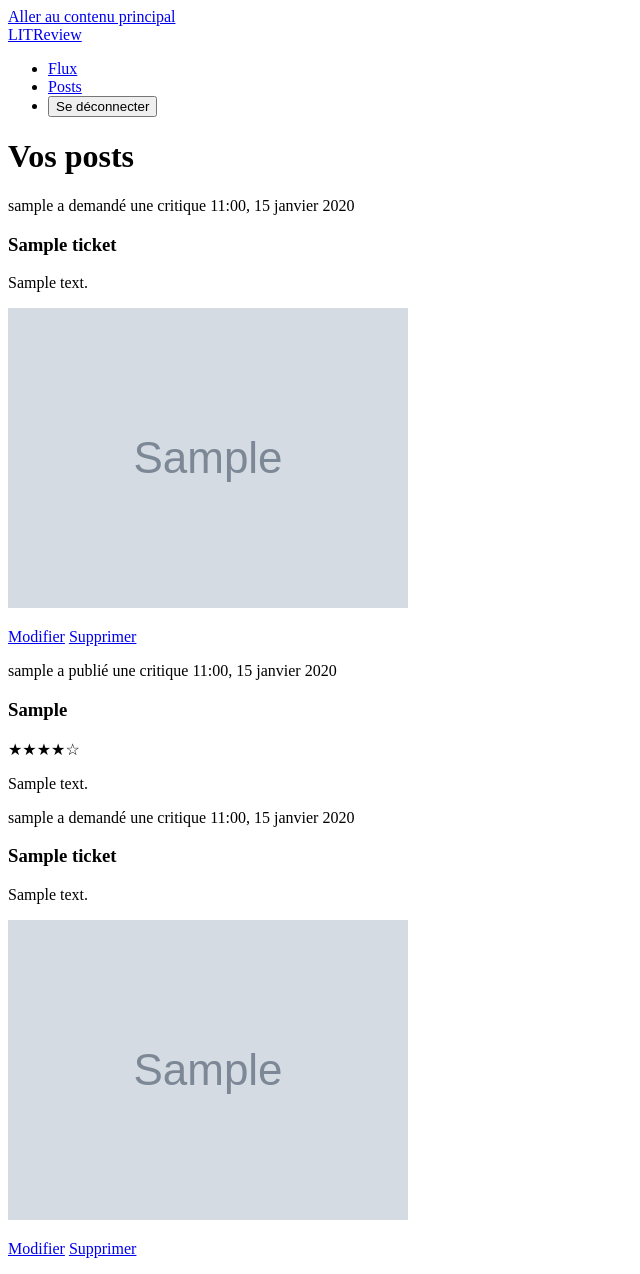
After one commit to BaKouN/oc-python-p9-litrevu, a Django app: page /posts/ in a window 1280 px wide. The commit adds this page. Shown: the whole page, without its empty margins (0-640 px from the left). Run offline with Django 5.2, Linux system fonts and the light colour scheme; a user stored in the database is signed in; tables that the repository leaves empty hold one stand-in row (values such as "Sample post"); grey boxes marked "Sample" are stand-in pictures.

Commit message:
Add combined feed (3 sources), Vos posts page, ticket/review snippets, navbar

```diff
--- a/litrevu/settings.py
+++ b/litrevu/settings.py
@@ -43,7 +43,7 @@ INSTALLED_APPS = [
 AUTH_USER_MODEL = 'reviews.User'
 # Auth flow (named URLs, defined in reviews/urls.py)
 LOGIN_URL = 'login'            # where @login_required sends anonymous users
-LOGIN_REDIRECT_URL = 'home'    # where users land after logging in
+LOGIN_REDIRECT_URL = 'feed'    # where users land after logging in
 LOGOUT_REDIRECT_URL = 'login'  # where users land after logging out
 
 MIDDLEWARE = [
--- a/reviews/urls.py
+++ b/reviews/urls.py
@@ -11,7 +11,8 @@ urlpatterns = [
         name='login'),
     path('logout/', LogoutView.as_view(), name='logout'),
     path('signup/', views.signup, name='signup'),
-    path('home/', views.home, name='home'),
+    path('feed/', views.feed, name='feed'),
+    path('posts/', views.posts, name='posts'),
     path('ticket/create/', views.create_ticket, name='create_ticket'),
     path('ticket/<int:ticket_id>/edit/', views.edit_ticket, name='edit_ticket'),
     path('ticket/<int:ticket_id>/delete/', views.delete_ticket, name='delete_ticket'),
--- a/reviews/views.py
+++ b/reviews/views.py
@@ -1,11 +1,14 @@
 from django.contrib.auth import login
 from django.contrib.auth.decorators import login_required
+from itertools import chain
+
 from django.core.exceptions import PermissionDenied
 from django.db import transaction
+from django.db.models import CharField, Q, Value
 from django.shortcuts import get_object_or_404, redirect, render
 
 from .forms import ReviewForm, SignupForm, TicketForm
-from .models import Review, Ticket
+from .models import Review, Ticket, UserFollows
 
 
 def signup(request):
@@ -15,24 +18,48 @@ def signup(request):
         if form.is_valid():
             user = form.save()
             login(request, user)
-            return redirect('home')
+            return redirect('feed')
     else:
         form = SignupForm()
     return render(request, 'registration/signup.html', {'form': form})
 
 
 @login_required
-def home(request):
-    """Landing page after login. Will become the combined feed later."""
-    tickets = Ticket.objects.filter(user=request.user).order_by('-time_created')
-    reviews = Review.objects.filter(user=request.user).order_by('-time_created')
-    # Ticket ids the current user already reviewed: used to hide the link.
-    reviewed_ids = set(reviews.values_list('ticket_id', flat=True))
-    return render(request, 'reviews/home.html', {
-        'tickets': tickets,
-        'reviews': reviews,
+def feed(request):
+    """Combined feed: tickets and reviews from three sources, newest first.
+
+    1. Users the current user follows.
+    2. The current user's own posts.
+    3. Reviews written in response to the current user's tickets, even by
+       users they do not follow.
+    """
+    followed_ids = UserFollows.objects.filter(
+        user=request.user).values_list('followed_user', flat=True)
+    tickets = Ticket.objects.filter(
+        Q(user=request.user) | Q(user__in=followed_ids)
+    ).annotate(content_type=Value('TICKET', CharField()))
+    reviews = Review.objects.filter(
+        Q(user=request.user) | Q(user__in=followed_ids) | Q(ticket__user=request.user)
+    ).annotate(content_type=Value('REVIEW', CharField()))
+    posts = sorted(chain(tickets, reviews), key=lambda p: p.time_created, reverse=True)
+    # Ticket ids the current user already reviewed: hides "Créer une critique".
+    reviewed_ids = set(
+        Review.objects.filter(user=request.user).values_list('ticket_id', flat=True))
+    return render(request, 'reviews/feed.html', {
+        'posts': posts,
         'reviewed_ids': reviewed_ids,
     })
+
+
+@login_required
+def posts(request):
+    """The current user's own tickets and reviews, with edit/delete actions."""
+    tickets = Ticket.objects.filter(user=request.user).annotate(
+        content_type=Value('TICKET', CharField()))
+    reviews = Review.objects.filter(user=request.user).annotate(
+        content_type=Value('REVIEW', CharField()))
+    posts = sorted(chain(tickets, reviews), key=lambda p: p.time_created, reverse=True)
+    return render(request, 'reviews/posts.html', {'posts': posts})
 
 
 @login_required
@@ -44,7 +71,7 @@ def create_ticket(request):
             ticket = form.save(commit=False)
             ticket.user = request.user
             ticket.save()
-            return redirect('home')
+            return redirect('feed')
     else:
         form = TicketForm()
     return render(request, 'reviews/create_ticket.html', {'form': form})
@@ -60,7 +87,7 @@ def edit_ticket(request, ticket_id):
         form = TicketForm(request.POST, request.FILES, instance=ticket)
         if form.is_valid():
             form.save()
-            return redirect('home')
+            return redirect('posts')
     else:
         form = TicketForm(instance=ticket)
     return render(request, 'reviews/edit_ticket.html', {'form': form, 'ticket': ticket})
@@ -74,7 +101,7 @@ def delete_ticket(request, ticket_id):
         raise PermissionDenied
     if request.method == 'POST':
         ticket.delete()
-        return redirect('home')
+        return redirect('posts')
     return render(request, 'reviews/delete_ticket.html', {'ticket': ticket})
 
 
@@ -92,7 +119,7 @@ def create_review(request, ticket_id):
             review.user = request.user
             review.ticket = ticket
             review.save()
-            return redirect('home')
+            return redirect('feed')
     else:
         form = ReviewForm()
     return render(request, 'reviews/create_review.html', {'form': form, 'ticket': ticket})
@@ -108,7 +135,7 @@ def edit_review(request, review_id):
         form = ReviewForm(request.POST, instance=review)
         if form.is_valid():
             form.save()
-            return redirect('home')
+            return redirect('posts')
     else:
         form = ReviewForm(instance=review)
     return render(request, 'reviews/edit_review.html', {'form': form, 'review': review})
@@ -122,7 +149,7 @@ def delete_review(request, review_id):
         raise PermissionDenied
     if request.method == 'POST':
         review.delete()
-        return redirect('home')
+        return redirect('posts')
     return render(request, 'reviews/delete_review.html', {'review': review})
 
 
@@ -132,8 +159,6 @@ def create_ticket_and_review(request):
     if request.method == 'POST':
         ticket_form = TicketForm(request.POST, request.FILES)
         review_form = ReviewForm(request.POST)
-        # all([...]) validates BOTH forms; `and` would stop at the first failure
-        # and hide the second form's errors from the user.
         if all([ticket_form.is_valid(), review_form.is_valid()]):
             with transaction.atomic():
                 ticket = ticket_form.save(commit=False)
@@ -143,7 +168,7 @@ def create_ticket_and_review(request):
                 review.user = request.user
                 review.ticket = ticket
                 review.save()
-            return redirect('home')
+            return redirect('feed')
     else:
         ticket_form = TicketForm()
         review_form = ReviewForm()
--- a/templates/base.html
+++ b/templates/base.html
@@ -12,9 +12,11 @@
     {% if user.is_authenticated %}
     <header>
         <nav aria-label="Navigation principale">
-            <a href="{% url 'home' %}">LITReview</a>
+            <a href="{% url 'feed' %}">LITReview</a>
             <ul>
-                {# Flux / Posts / Abonnements links added as those pages are built #}
+                <li><a href="{% url 'feed' %}">Flux</a></li>
+                <li><a href="{% url 'posts' %}">Posts</a></li>
+                {# Abonnements link added with the follows page #}
                 <li>
                     <form action="{% url 'logout' %}" method="post">
                         {% csrf_token %}
--- a/templates/reviews/delete_review.html
+++ b/templates/reviews/delete_review.html
@@ -9,6 +9,6 @@
 <form method="post">
     {% csrf_token %}
     <button type="submit">Oui, supprimer</button>
-    <a href="{% url 'home' %}">Annuler</a>
+    <a href="{% url 'posts' %}">Annuler</a>
 </form>
 {% endblock %}
--- a/templates/reviews/delete_ticket.html
+++ b/templates/reviews/delete_ticket.html
@@ -9,6 +9,6 @@
 <form method="post">
     {% csrf_token %}
     <button type="submit">Oui, supprimer</button>
-    <a href="{% url 'home' %}">Annuler</a>
+    <a href="{% url 'posts' %}">Annuler</a>
 </form>
 {% endblock %}
--- a/templates/reviews/edit_review.html
+++ b/templates/reviews/edit_review.html
@@ -3,8 +3,12 @@
 {% block title %}Modifier une critique — LITReview{% endblock %}
 
 {% block content %}
-<h1>Modifier la critique de « {{ review.ticket.title }} »</h1>
+<h1>Modifier votre critique</h1>
 
+<h2>Billet concerné</h2>
+{% include "reviews/snippets/ticket_snippet.html" with ticket=review.ticket show_actions=False can_review=False %}
+
+<h2>Votre critique</h2>
 <form method="post">
     {% csrf_token %}
     {{ form.as_p }}
--- a/templates/reviews/edit_ticket.html
+++ b/templates/reviews/edit_ticket.html
@@ -5,6 +5,11 @@
 {% block content %}
 <h1>Modifier « {{ ticket.title }} »</h1>
 
+{% if ticket.image %}
+<p>Image actuelle :</p>
+<img class="post-image" src="{{ ticket.image.url }}" alt="Couverture actuelle de {{ ticket.title }}">
+{% endif %}
+
 <form method="post" enctype="multipart/form-data">
     {% csrf_token %}
     {{ form.as_p }}
--- /dev/null
+++ b/templates/reviews/posts.html
@@ -0,0 +1,19 @@
+{% extends "base.html" %}
+
+{% block title %}Vos posts — LITReview{% endblock %}
+
+{% block content %}
+<h1>Vos posts</h1>
+
+<section aria-label="Vos publications">
+{% for post in posts %}
+    {% if post.content_type == 'TICKET' %}
+        {% include "reviews/snippets/ticket_snippet.html" with ticket=post show_actions=True can_review=False %}
+    {% else %}
+        {% include "reviews/snippets/review_snippet.html" with review=post show_actions=True %}
+    {% endif %}
+{% empty %}
+    <p>Vous n'avez encore rien publié.</p>
+{% endfor %}
+</section>
+{% endblock %}
--- /dev/null
+++ b/templates/reviews/snippets/review_snippet.html
@@ -0,0 +1,21 @@
+{# Review card, with the reviewed ticket nested read-only. Context: review, show_actions #}
+<article class="post post-review" aria-labelledby="review-{{ review.id }}-title">
+    <header class="post-header">
+        <p class="post-meta">
+            <span class="post-author">{{ review.user.username }}</span> a publié une critique
+            <time datetime="{{ review.time_created|date:'c' }}">{{ review.time_created|date:'H:i, j F Y' }}</time>
+        </p>
+    </header>
+    <h3 id="review-{{ review.id }}-title">{{ review.headline }}</h3>
+    <p class="rating" role="img" aria-label="Note : {{ review.rating }} sur 5">{% for _ in "12345" %}{% if forloop.counter <= review.rating %}★{% else %}☆{% endif %}{% endfor %}</p>
+    {% if review.body %}<p class="post-body">{{ review.body|linebreaksbr }}</p>{% endif %}
+    <div class="nested-ticket">
+        {% include "reviews/snippets/ticket_snippet.html" with ticket=review.ticket show_actions=False can_review=False %}
+    </div>
+    {% if show_actions %}
+        <p class="post-actions">
+            <a class="btn" href="{% url 'edit_review' review.id %}">Modifier</a>
+            <a class="btn btn-danger" href="{% url 'delete_review' review.id %}">Supprimer</a>
+        </p>
+    {% endif %}
+</article>
--- /dev/null
+++ b/templates/reviews/snippets/ticket_snippet.html
@@ -0,0 +1,25 @@
+{# Ticket card. Context: ticket, show_actions (edit/delete), can_review (button), reviewed_ids #}
+<article class="post post-ticket" aria-labelledby="ticket-{{ ticket.id }}-title">
+    <header class="post-header">
+        <p class="post-meta">
+            <span class="post-author">{{ ticket.user.username }}</span> a demandé une critique
+            <time datetime="{{ ticket.time_created|date:'c' }}">{{ ticket.time_created|date:'H:i, j F Y' }}</time>
+        </p>
+    </header>
+    <h3 id="ticket-{{ ticket.id }}-title">{{ ticket.title }}</h3>
+    {% if ticket.description %}<p class="post-body">{{ ticket.description|linebreaksbr }}</p>{% endif %}
+    {% if ticket.image %}
+        <img class="post-image" src="{{ ticket.image.url }}" alt="Couverture de {{ ticket.title }}">
+    {% endif %}
+    {% if can_review and ticket.id not in reviewed_ids %}
+        <p class="post-actions">
+            <a class="btn" href="{% url 'create_review' ticket.id %}">Créer une critique</a>
+        </p>
+    {% endif %}
+    {% if show_actions %}
+        <p class="post-actions">
+            <a class="btn" href="{% url 'edit_ticket' ticket.id %}">Modifier</a>
+            <a class="btn btn-danger" href="{% url 'delete_ticket' ticket.id %}">Supprimer</a>
+        </p>
+    {% endif %}
+</article>
```
Also changed, not shown: templates/reviews/create_review.html (+4 -8 lines), templates/reviews/feed.html (added, +24 -0 lines), templates/reviews/home.html (deleted, +0 -42 lines).
